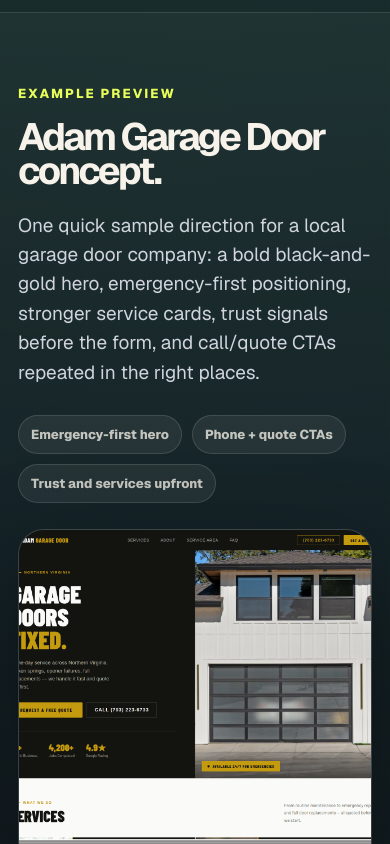
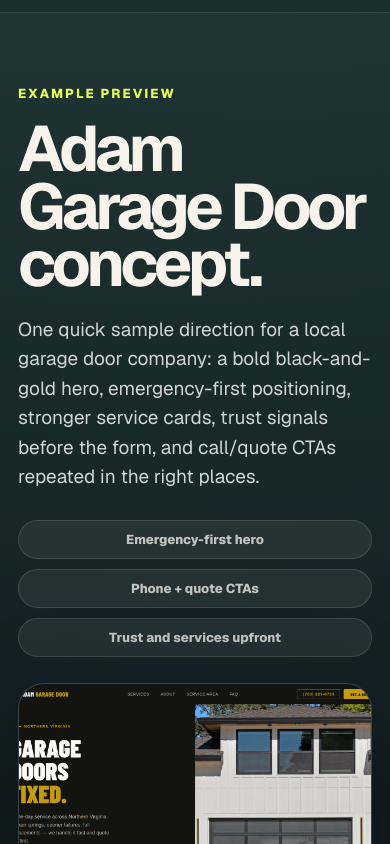
Before and after one commit to vnguyendc/built-by-vinh, a Next.js app: page / in a window 390 px wide. Shown: the part 2300-3144 px from the top of the page. Built offline with nearby package versions, Linux system fonts and the light colour scheme.

Commit message:
Fix mobile example disclaimer spacing

```diff
--- a/src/app/globals.css
+++ b/src/app/globals.css
@@ -225,17 +225,26 @@ figcaption span { display: block; }
 .caseBullets span { padding: 10px 12px; border-radius: 999px; background: rgba(255,255,255,.065); border: 1px solid var(--line); color: rgba(247,243,234,.76); font-size: 13px; font-weight: 800; }
 .casePreview { position: relative; min-height: 430px; border: 1px solid var(--line); border-radius: 32px; overflow: hidden; background: rgba(255,255,255,.04); box-shadow: 0 34px 100px rgba(0,0,0,.42); }
 .casePreview img { object-fit: cover; object-position: top center; }
-.caseDisclaimer { margin-top: -70px; color: rgba(247,243,234,.46); font-size: 12px; }
+.caseDisclaimer { margin-top: 18px; color: rgba(247,243,234,.46); font-size: 12px; }
 
 @media (max-width: 900px) {
   .proofStrip { margin-top: 2px; }
   .proofStrip span { width: 100%; justify-content: center; font-size: 12px; }
   .caseGrid { grid-template-columns: 1fr; gap: 26px; }
   .casePreview { min-height: 340px; border-radius: 26px; }
-  .caseDisclaimer { margin-top: -44px; }
+  .caseDisclaimer { margin-top: 14px; }
 }
 .auditNote { position: static; left: auto; right: auto; bottom: auto; margin: 18px 0 0; }
 .auditLab { min-height: 500px; }
 .hpField { position: absolute; left: -9999px; width: 1px; height: 1px; opacity: 0; pointer-events: none; }
 .successNote { color: var(--accent); }
 .errorNote { color: #ff8f8f; }
+.caseCopy { min-width: 0; }
+.caseCopy h2 { overflow-wrap: anywhere; }
+
+@media (max-width: 900px) {
+  body { overflow-x: hidden; }
+  .caseCopy h2 { font-size: clamp(44px, 17vw, 64px); letter-spacing: -.065em; }
+  .caseBullets { display: grid; grid-template-columns: minmax(0, 1fr); }
+  .caseBullets span { width: 100%; text-align: center; }
+}
```
